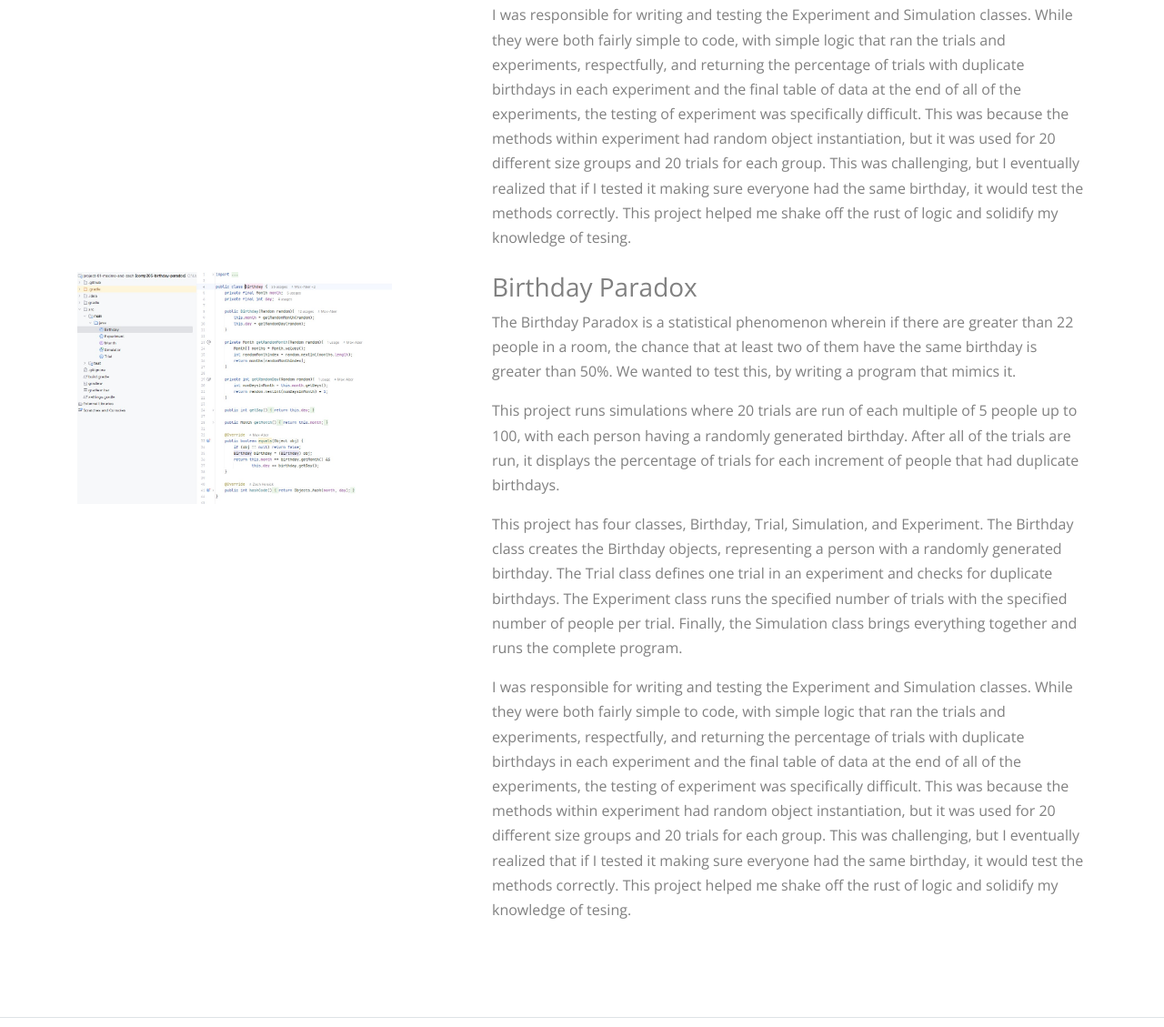
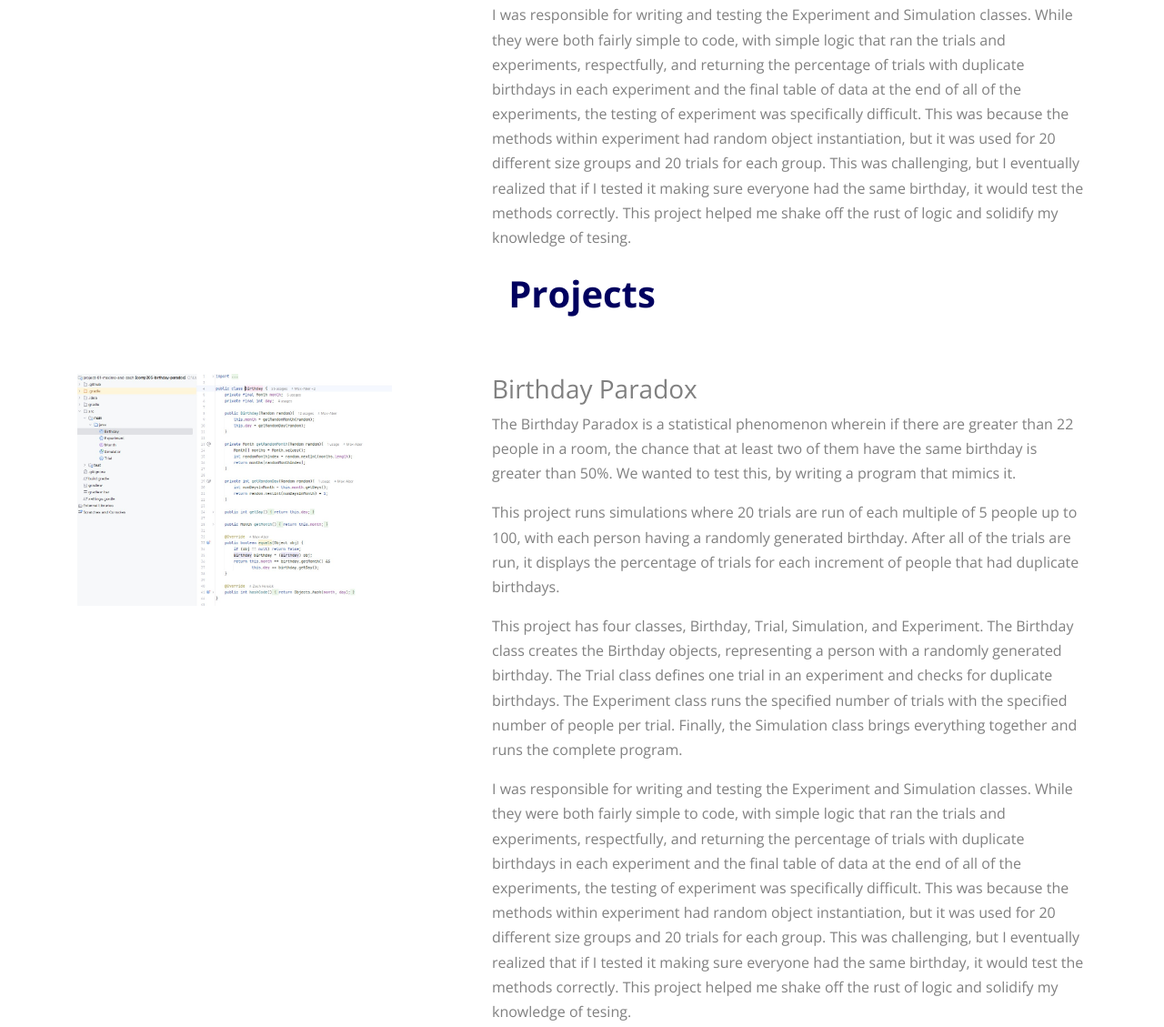
Before and after one commit to zachhersick/zachhersick.github.io, a plain HTML site: page index.html in a window 1280 px wide. Shown: the part 1334-2463 px from the top of the page at 91% size. Drawn offline with nearby package versions, Linux system fonts and the light colour scheme; a script that the page names is missing; files whose address does not match are found by name.

Commit message:
second try

```diff
--- a/index.html
+++ b/index.html
@@ -149,6 +149,13 @@
 
           </div>
         </div>
+      </div>
+      <div class="container">
+        <div class="row mb-5 justify-content-center">
+          <div class="col-md-8 text-center">
+            <h2 class="section-title mb-3" data-aos="fade-up" data-aos-delay="">Projects</h2>
+          </div>
+        </div>
         <div class="row">
           <div class="col-lg-6 mb-5" data-aos="fade-up" data-aos-delay="">
 
```
